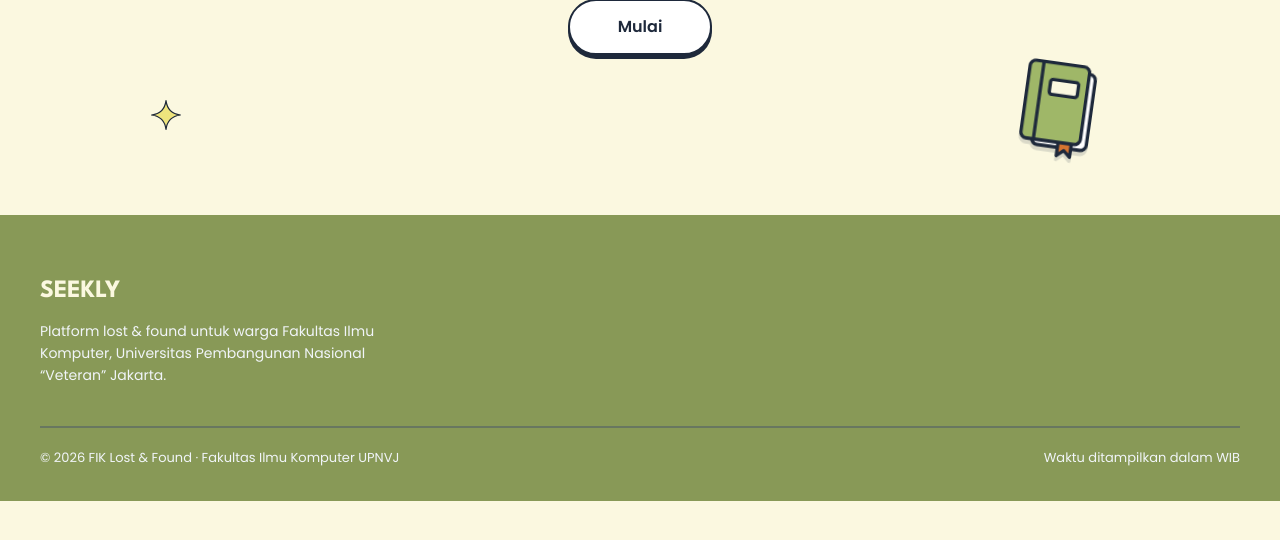
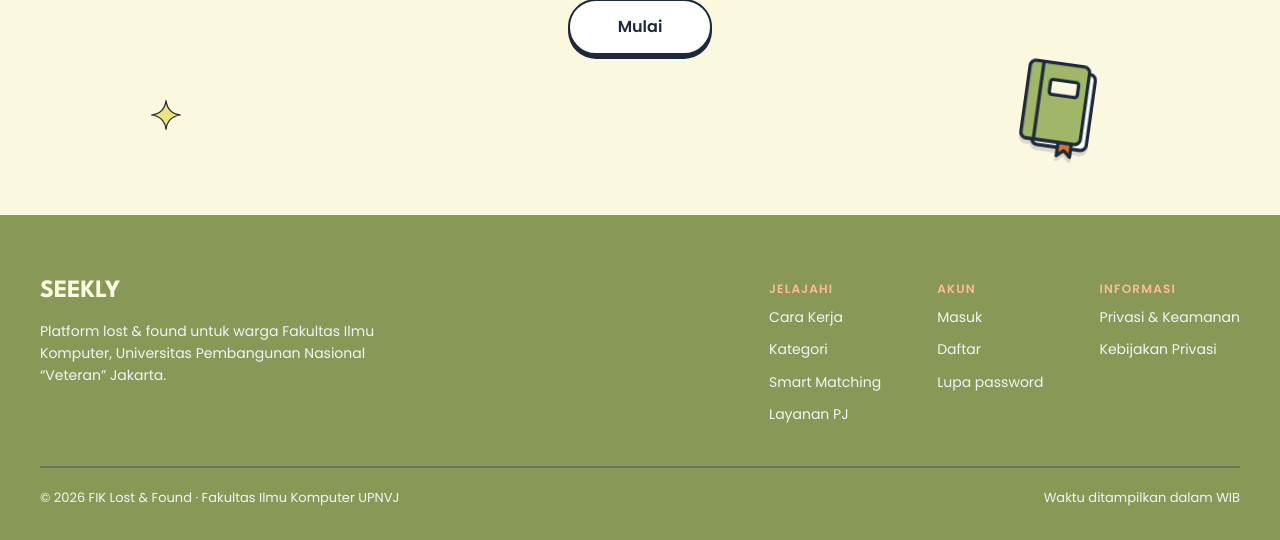
Before and after one commit to 15naufalghani-max/Lost-and-Found, a Laravel app: template resources/views/home.blade.php in a window 1280 px wide. Shown: the part 4559-5099 px from the top of the page. Before the commit the page ends 5060 px from the top, so only its background shows below. Run offline with Laravel 12, Linux system fonts and the light colour scheme; the template is opened without the code that fills it, so the values that code supplies are empty; style sheets or scripts are compiled from the project's sources.

Commit message:
revisi landing

```diff
--- a/resources/views/layouts/app.blade.php
+++ b/resources/views/layouts/app.blade.php
@@ -1,3 +1,48 @@
+{{--
+    Layout utama FIK Lost & Found.
+    Cara pakai di halaman lain:
+        @extends('layouts.app')
+        @section('title', 'Judul Halaman')
+        @section('content') ... @endsection
+--}}
+@php
+    // Link menu. Semuanya menuju section di halaman beranda.
+    $menu = [
+        ['label' => 'Cara Kerja', 'url' => url('/#cara-kerja')],
+        ['label' => 'Kategori', 'url' => url('/#kategori')],
+        ['label' => 'Smart Matching', 'url' => url('/#smart-matching')],
+        ['label' => 'Privasi', 'url' => url('/#privasi')],
+        ['label' => 'Layanan PJ', 'url' => url('/#layanan-pj')],
+    ];
+
+    // TODO tim backend: ganti null dengan route('...') setelah route-nya ada.
+    // Selama null, link tampil tetapi belum bisa diklik.
+    $halaman = [
+        'masuk' => null,
+        'daftar' => null,
+        'lupa_password' => null,
+        'kebijakan_privasi' => null,
+    ];
+
+    // Isi kolom footer.
+    $footer = [
+        'Jelajahi' => [
+            ['label' => 'Cara Kerja', 'url' => url('/#cara-kerja')],
+            ['label' => 'Kategori', 'url' => url('/#kategori')],
+            ['label' => 'Smart Matching', 'url' => url('/#smart-matching')],
+            ['label' => 'Layanan PJ', 'url' => url('/#layanan-pj')],
+        ],
+        'Akun' => [
+            ['label' => 'Masuk', 'url' => $halaman['masuk']],
+            ['label' => 'Daftar', 'url' => $halaman['daftar']],
+            ['label' => 'Lupa password', 'url' => $halaman['lupa_password']],
+        ],
+        'Informasi' => [
+            ['label' => 'Privasi & Keamanan', 'url' => url('/#privasi')],
+            ['label' => 'Kebijakan Privasi', 'url' => $halaman['kebijakan_privasi']],
+        ],
+    ];
+@endphp
 <!DOCTYPE html>
 <html lang="id">
 <head>
```
